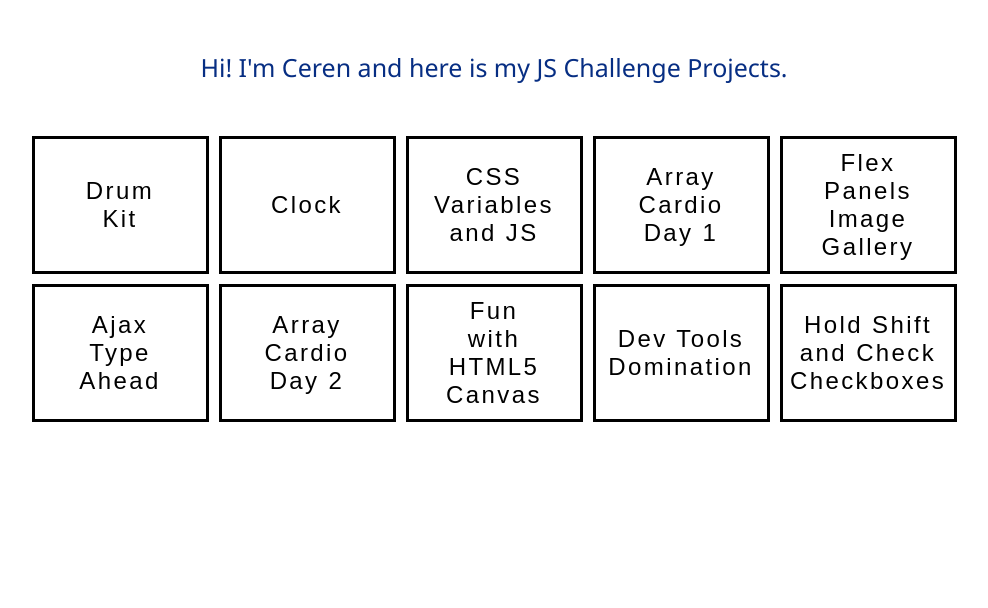
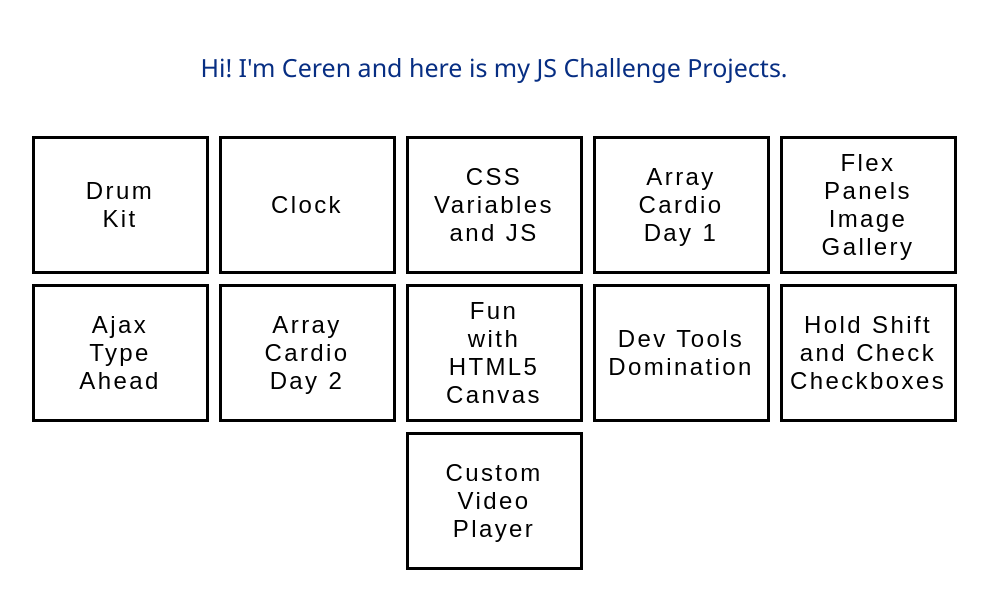
Before and after one commit to cerensolpan/JS30_C, a plain HTML site: page index.html in a window 1280 px wide. Shown: the whole page, without its empty margins (146-1134 px from the left). Drawn offline with Linux system fonts and the light colour scheme.

Commit message:
Added New Project

```diff
--- a/index.html
+++ b/index.html
@@ -31,6 +31,8 @@
                 <span>Dev Tools Domination</span></a>
             <a href="/JS30_C/10_Hold Shift and Check Checkboxes/index.html" class="btn">
                 <span>Hold Shift and Check Checkboxes</span></a>
+            <a href="/JS30_C/11_Custom Video Player" class="btn">
+                <span>Custom Video Player</span></a>
         </div>
     </body>
 
```
